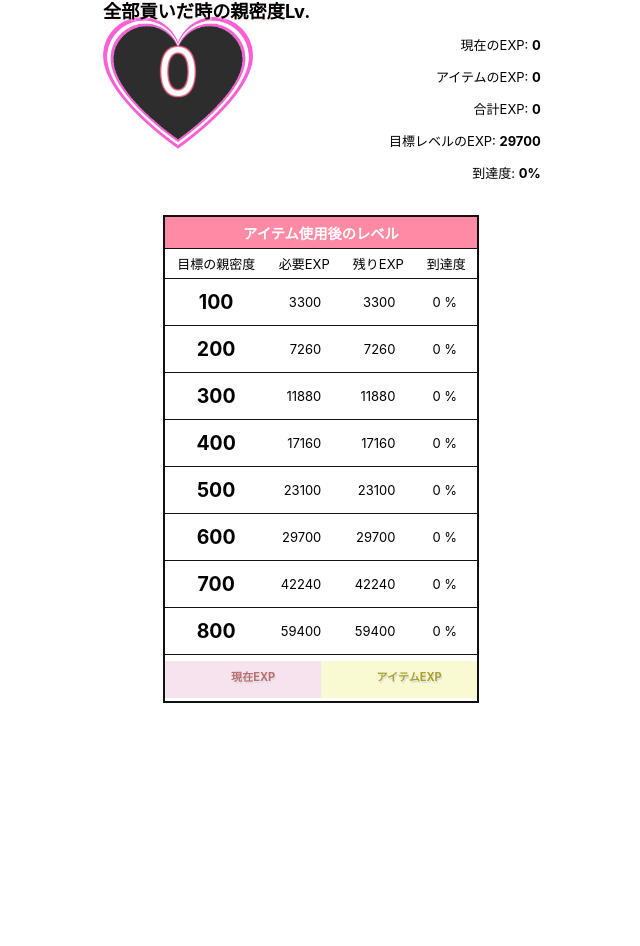
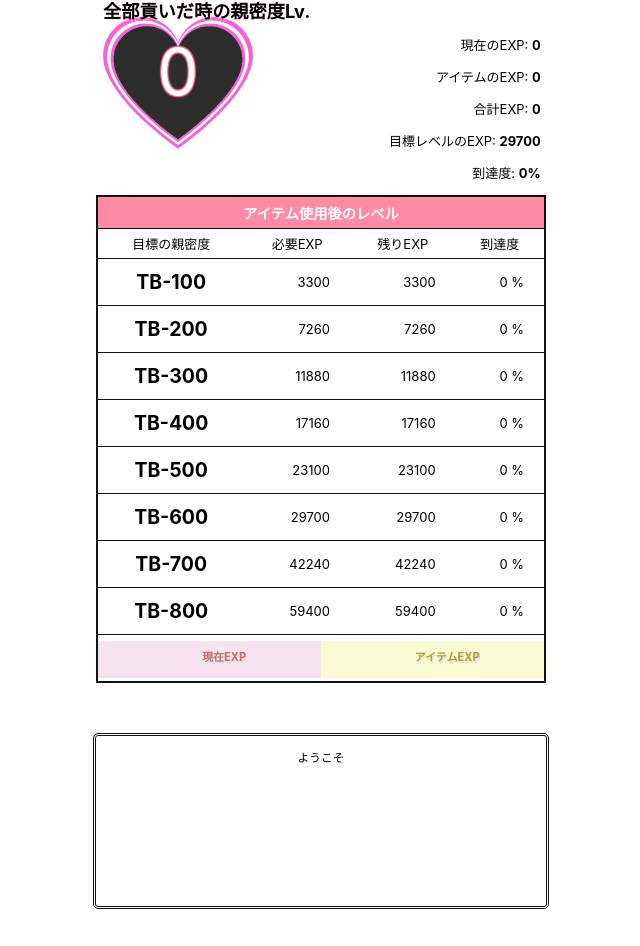
Before and after one commit to Rikiya3702/simgeki_intimacy, a React (Create React App) app: page / in a window 1280 px wide. Shown: the part 1498-2444 px from the top of the page, without its empty margins (319-959 px from the left). Before the commit the page ends 2238 px from the top, so only its background shows below. Built offline with nearby package versions, Linux system fonts and the light colour scheme.

Commit message:
ProgbarTableをレスポンシブに

```diff
--- a/src/components/App.js
+++ b/src/components/App.js
@@ -38,6 +38,10 @@ const GAMEPLAY_TIME = 180
 const EXPEC_JUWEL = 7.5
 const EXPEC_MONEY = 200
 const ONE_CREDIT = 300
+const SE = "SE"
+const SM = "SM"
+const TB = "TB"
+const PC = "PC"
 
 class App extends Component {
   constructor(props) {
@@ -262,43 +266,18 @@ class App extends Component {
                 </div>
 
                 {/* 使用後の親密度テーブル */}
-                <div className="row pt-2">
-                  <div className="table_lv">
-                    <table>
-                      <thead>
-                        <tr><td colSpan="4">
-                          <span className="table_title">アイテム使用後のレベル</span>
-                        </td></tr>
-                        <tr>
-                          <td>目標の親密度</td>
-                          <td>必要EXP</td>
-                          <td>残りEXP</td>
-                          <td>到達度</td>
-                        </tr>
-                      </thead>
-                      <tbody>
-                        <LoveTableWithItem exp={props.exp.now} itemexp={props.itemexp} lv={100} expg={3300} />
-                        <LoveTableWithItem exp={props.exp.now} itemexp={props.itemexp} lv={200} expg={7260} />
-                        <LoveTableWithItem exp={props.exp.now} itemexp={props.itemexp} lv={300} expg={11880} />
-                        <LoveTableWithItem exp={props.exp.now} itemexp={props.itemexp} lv={400} expg={17160} />
-                        <LoveTableWithItem exp={props.exp.now} itemexp={props.itemexp} lv={500} expg={23100} />
-                        <LoveTableWithItem exp={props.exp.now} itemexp={props.itemexp} lv={600} expg={29700} />
-                        <LoveTableWithItem exp={props.exp.now} itemexp={props.itemexp} lv={700} expg={42240} />
-                        <LoveTableWithItem exp={props.exp.now} itemexp={props.itemexp} lv={800} expg={59400} />
-                        <tr>
-                          <td className="text-center" colSpan="2">
-                            <span className="graph_text color_red">現在EXP</span>
-                            <div className="progbar progbar_lv" ></div>
-                            <div className="progbar progbar_item" ></div>
-                          </td>
-                          <td className="text-center" colSpan="2">
-                            <span className="graph_text color_yellow">アイテムEXP</span>
-                          </td>
-                        </tr>
-                      </tbody>
-                    </table>
+                <div className="row table-progbar">
+                  <div className="vis-se">
+                    <ProgbarTable mode={SE} exp={props.exp.now} itemexp={props.itemexp} />
+                  </div>
+                  <div className="vis-sm">
+                    <ProgbarTable mode={SM} exp={props.exp.now} itemexp={props.itemexp} />
+                  </div>
+                  <div className="vis-tb">
+                    <ProgbarTable mode={TB} exp={props.exp.now} itemexp={props.itemexp} />
                   </div>
                 </div>
+
 
                 <div className="d-none">
                   <div>
@@ -344,7 +323,7 @@ class App extends Component {
                   </div>
                 </div>
 
-                <div className="message_box w-400 mx-auto mt-5 d-none">
+                <div className="message_box mx-auto mt-5 ">
                   <Messages messages={props.mes} />
                 </div>
 
@@ -764,21 +743,50 @@ const MoneyTableRecordInput = props => {
   );
 }
 
-const LoveTableWithItem = props => {
-  const TABLE_WIDTH = 312
+const ProgbarTable = props => {
+  return(
+    <table>
+      <ProgbarTableHead />
+      <tbody>
+        <ProgbarRecord mode={props.mode} exp={props.exp} itemexp={props.itemexp} lv={100} expg={3300} />
+        <ProgbarRecord mode={props.mode} exp={props.exp} itemexp={props.itemexp} lv={200} expg={7260} />
+        <ProgbarRecord mode={props.mode} exp={props.exp} itemexp={props.itemexp} lv={300} expg={11880} />
+        <ProgbarRecord mode={props.mode} exp={props.exp} itemexp={props.itemexp} lv={400} expg={17160} />
+        <ProgbarRecord mode={props.mode} exp={props.exp} itemexp={props.itemexp} lv={500} expg={23100} />
+        <ProgbarRecord mode={props.mode} exp={props.exp} itemexp={props.itemexp} lv={600} expg={29700} />
+        <ProgbarRecord mode={props.mode} exp={props.exp} itemexp={props.itemexp} lv={700} expg={42240} />
+        <ProgbarRecord mode={props.mode} exp={props.exp} itemexp={props.itemexp} lv={800} expg={59400} />
+        <ProgbarTableSamplebar />
+      </tbody>
+    </table>
+  );
+}
+const ProgbarRecord = props => {
+  let table_width = 0
+  switch(props.mode){
+    case SE:
+      table_width = 308; break
+    case SM:
+      table_width = 360; break
+    case TB:
+      table_width = 448; break
+    default:
+      table_width = 312; break
+  }
+
   const parse = Math.floor((props.exp / props.expg )*100)
   const parse_i = Math.floor((props.itemexp / props.expg )*100)
   let parsebar = 0
   let parsebar_i = 0
 
   if(parse >= 100){
-    parsebar = TABLE_WIDTH
+    parsebar = table_width
   }else if(parse + parse_i >= 100){
-    parsebar = parse * TABLE_WIDTH / 100
-    parsebar_i = (100 - parse) / 100 * TABLE_WIDTH
+    parsebar = parse * table_width / 100
+    parsebar_i = (100 - parse) / 100 * table_width
   }else{
-    parsebar = parse * TABLE_WIDTH / 100
-    parsebar_i = parse_i * TABLE_WIDTH / 100
+    parsebar = parse * table_width / 100
+    parsebar_i = parse_i * table_width / 100
   }
 
   const barstyle = { width: parsebar }
@@ -786,18 +794,46 @@ const LoveTableWithItem = props => {
 
   return(
     <tr>
-      <th className="column_lv">
-        <span className="goal_lv">{props.lv}</span>
-        <div className="progbar progbar_lv" style={barstyle}></div>
-        <div className="progbar progbar_item" style={barstyle_i}></div>
+      <th className="column-lv">
+        <span className="goal-lv">{props.mode}-{props.lv}</span>
+        <div className="progbar progbar-lv" style={barstyle}></div>
+        <div className="progbar progbar-item" style={barstyle_i}></div>
       </th>
-      <td className="column_exp">{props.expg}</td>
-      <td className="column_exp">{Math.round((props.expg - props.exp - props.itemexp) * 100) / 100 }</td>
-      <td className="column_exp">{ parse + parse_i } %</td>
+      <td className="column-exp">{props.expg}</td>
+      <td className="column-exp">{Math.round((props.expg - props.exp - props.itemexp) * 100) / 100 }</td>
+      <td className="column-exp">{ parse + parse_i } %</td>
     </tr>
   )
 }
-
+const ProgbarTableHead = () => {
+  return(
+    <thead>
+      <tr><td colSpan="4">
+        <span className="table_title">アイテム使用後のレベル</span>
+      </td></tr>
+      <tr>
+        <td>目標の親密度</td>
+        <td>必要EXP</td>
+        <td>残りEXP</td>
+        <td>到達度</td>
+      </tr>
+    </thead>
+  )
+}
+const ProgbarTableSamplebar = () => {
+  return(
+    <tr>
+      <td className="text-center" colSpan="2">
+        <span className="graph-text color-red">現在EXP</span>
+        <div className="progbar progbar-lv" ></div>
+        <div className="progbar progbar-item" ></div>
+      </td>
+      <td className="text-center" colSpan="2">
+        <span className="graph-text color-yellow">アイテムEXP</span>
+      </td>
+    </tr>
+  )
+}
 
 //計算系メソッド
 const convertTime = time => {
--- a/src/components/App.scss
+++ b/src/components/App.scss
@@ -11,10 +11,39 @@ $button-shadow-active: 0.5px 0.5px rgba(120, 95, 95, 0.7);
 $button-height: 30px;
 $example-back: rgba(250, 240, 240, 0.5);
 
+.vis-se{ display: none; }
+.vis-sm{ display: none; }
+.vis-tb{ display: none; }
 
+@media screen and (max-width: 359px){
+  .vis-se{
+    display: block;
+  }
+}
 @media screen and (min-width: 350px){
+  .vis-sm{
+    display: block;
+  }
+  .table-progbar{
+    table{ width: 364px; }
+    tbody{
+      .progbar{ width: 180px; }
+      .progbar-item{ left: 180px; }
+    }
+  }
 }
 @media screen and (min-width: 481px){
+  .vis-sm{ display: none; }
+  .vis-tb{
+    display: block;
+  }
+  .table-progbar{
+    table{ width: 458px; }
+    tbody{
+      .progbar{ width: 223px; }
+      .progbar-item{ left: 223px; }
+    }
+  }
 }
 
 body{
@@ -75,8 +104,8 @@ ul{ list-style: none; }
   padding-right: auto;
 }
 .bold{ font-weight: bold; }
-.color_red{ color: rgb(185, 110, 114); }
-.color_yellow{ color: rgb(170, 160, 44); }
+.color-red{ color: rgb(185, 110, 114); }
+.color-yellow{ color: rgb(170, 160, 44); }
 .row{
   width: 100%;
   clear: left;
--- a/src/components/Table.scss
+++ b/src/components/Table.scss
@@ -43,23 +43,23 @@ tbody{
   }
 }
 
-.table_lv{
-  table{ width: 316px; }
+.table-progbar{
+  table{ width: 312px; }
   tbody{
     .progbar{
       position: absolute;
       overflow: hidden;
       z-index: 0;
-      width: 156px;
+      width: 154px;
       top: 6px;
       height: 37px;
     }
-    .progbar_lv{
+    .progbar-lv{
       left: 0;
       background: $progbar-red;
     }
-    .progbar_item{
-      left: 156px;
+    .progbar-item{
+      left: 154px;
       background: $progbar-yellow;
     }
     td{
@@ -67,19 +67,19 @@ tbody{
       padding: 15px 10px;
     }
   }
-  .goal_lv{
+  .goal-lv{
     position: relative;
     z-index: 10;
   }
-  .column_lv{
+  .column-lv{
     position: relative;
     font-size: 150%;
   }
-  .column_exp{
+  .column-exp{
     padding-right: 20px;
     text-align: right;
   }
-  .graph_text{
+  .graph-text{
     position: relative;
     z-index: 10;
     top: -2px;
```
